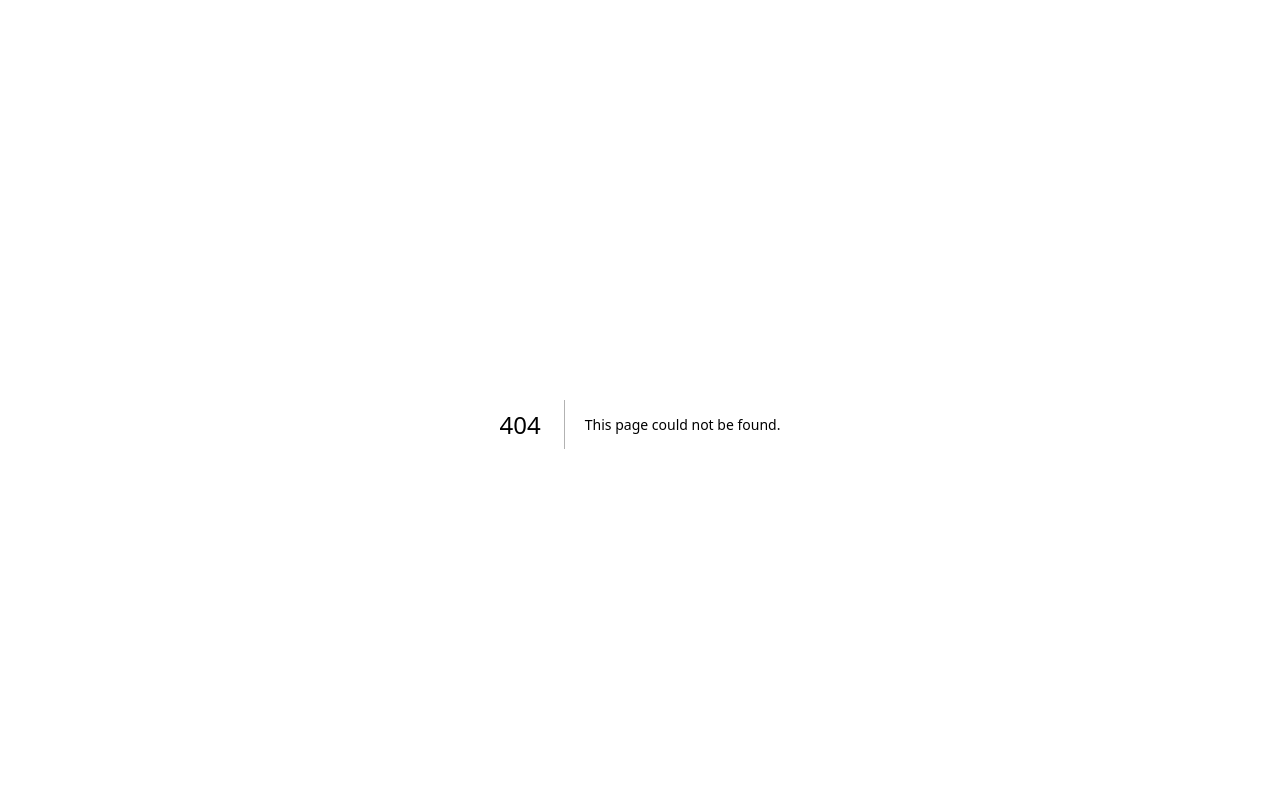
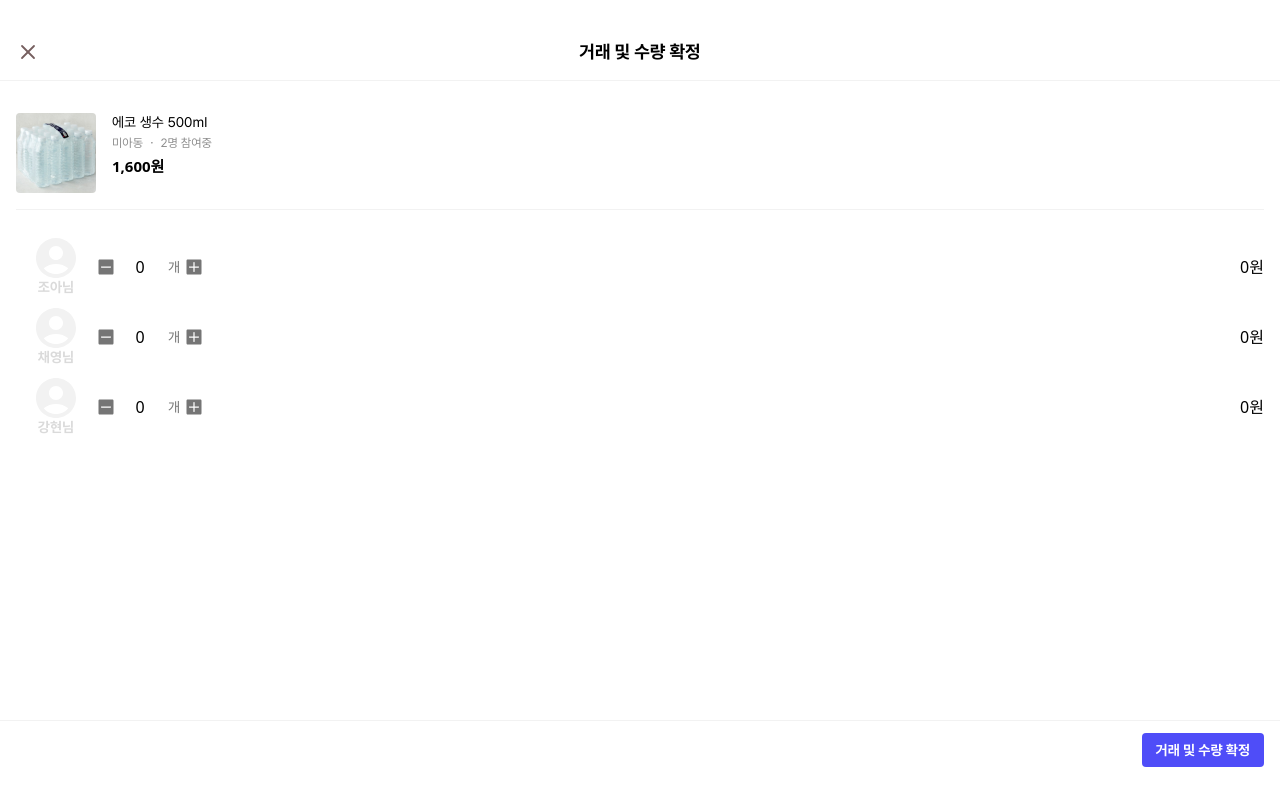
Before and after one commit to Splitty-Dev/Splitty-Client, a Next.js app: page /confirm in a window 1280 px wide. Before the commit this address had no page. Shown: the top 806 px of the page. Built offline with nearby package versions, Linux system fonts and the light colour scheme.

Commit message:
feat : implement confirmDeal page ui(#13)

```diff
--- /dev/null
+++ b/src/app/confirm/_component_/confirm-item-box.tsx
@@ -0,0 +1,24 @@
+import { sampleProduct } from "@/mocks/sampleProduct";
+import sampleImg from "@/assets/imgs/sampleProduct.jpg";
+import Image from "next/image";
+
+export default function ConfirmItemBox() {
+  return (
+    <div
+      className={`mx-4  py-4 flex gap-4 border-b border-[#F2F2F2] cursor-pointer`}
+    >
+      <Image
+        src={sampleImg}
+        alt={sampleProduct.title}
+        className="w-[80px] h-[80px] rounded-[4px] object-cover "
+      />
+      <div className="flex flex-col justify-between flex-1">
+        <div className="flex flex-col gap-1">
+          <h2 className="typo-r14">{sampleProduct.title}</h2>
+          <p className="typo-r12 text-[#8C8C8C]">{`${sampleProduct.sellerInfo.location} ・ ${sampleProduct.people}명 참여중`}</p>
+          <h3 className="text-[15px] font-bold">{sampleProduct.price}원</h3>
+        </div>
+      </div>
+    </div>
+  );
+}
--- /dev/null
+++ b/src/app/confirm/page.tsx
@@ -0,0 +1,77 @@
+"use client";
+
+import CloseButton from "@/components/close-button";
+import samplePrf from "@/assets/icons/samplePrf.svg";
+import Image from "next/image";
+import minisIcon from "@/assets/icons/minus.svg";
+import plusIcon from "@/assets/icons/plus.svg";
+
+import ConfirmItemBox from "./_component_/confirm-item-box";
+import { useState } from "react";
+
+const users = ["조아", "채영", "강현"];
+
+export default function ConfirmDeal() {
+  const pricePerItem = 1600;
+
+  const [quantities, setQuantities] = useState<number[]>(
+    new Array(users.length).fill(0)
+  );
+
+  const handleChange = (idx: number, x: number) => {
+    setQuantities((prev) =>
+      prev.map((p, i) => (i === idx ? Math.max(0, p + x) : p))
+    );
+  };
+
+  const handleInputChange = (idx: number, newQ: string) => {
+    const newQNum = parseInt(newQ, 10);
+    if (isNaN(newQNum)) return;
+    setQuantities((prev) =>
+      prev.map((p, i) => (i === idx ? Math.max(0, newQNum) : p))
+    );
+  };
+  return (
+    <div>
+      <div className="relative flex flex-col gap-4">
+        <div className="flex justify-center items-center py-[14px] border-b border-[#F2F2F2] relative">
+          <div className="absolute left-4">
+            <CloseButton />
+          </div>
+          <h2 className="typo-b18">거래 및 수량 확정</h2>
+        </div>
+        <ConfirmItemBox />
+        <div className="flex flex-col py-3 gap-3 px-4">
+          {users.map((u, idx) => (
+            <div key={idx} className="flex items-center">
+              <div className="flex flex-col items-center text-[#DADADA] w-20">
+                <Image src={samplePrf} alt={u} width={40} height={40} />
+                <h4 className="typo-b14">{u}님</h4>
+              </div>
+              <div className="flex flex-1 items-center gap-1">
+                <button onClick={() => handleChange(idx, -1)}>
+                  <Image src={minisIcon} alt="-" width={20} height={20} />
+                </button>
+                <input
+                  className="w-10 text-center"
+                  value={quantities[idx]}
+                  onChange={(e) => handleInputChange(idx, e.target.value)}
+                />
+                <span className="ml-1 text-[#757575] typo-r14">개</span>
+                <button onClick={() => handleChange(idx, +1)}>
+                  <Image src={plusIcon} alt="+" width={20} height={20} />
+                </button>
+              </div>
+              <div className="">{pricePerItem * quantities[idx]}원</div>
+            </div>
+          ))}
+        </div>
+      </div>
+      <div className="fixed bottom-0 bg-white flex  w-full typo-r12 items-center align-center px-4 pb-[29px] py-2 border-t border-[#F2F2F2] h-[80px] justify-end">
+        <button className="typo-b14 px-[14px] py-2 bg-[#4F4DF8] text-[white] rounded-[4px]">
+          거래 및 수량 확정
+        </button>
+      </div>
+    </div>
+  );
+}
```
Also changed, not shown: src/assets/icons/minus.svg (added), src/assets/icons/plus.svg (added).
